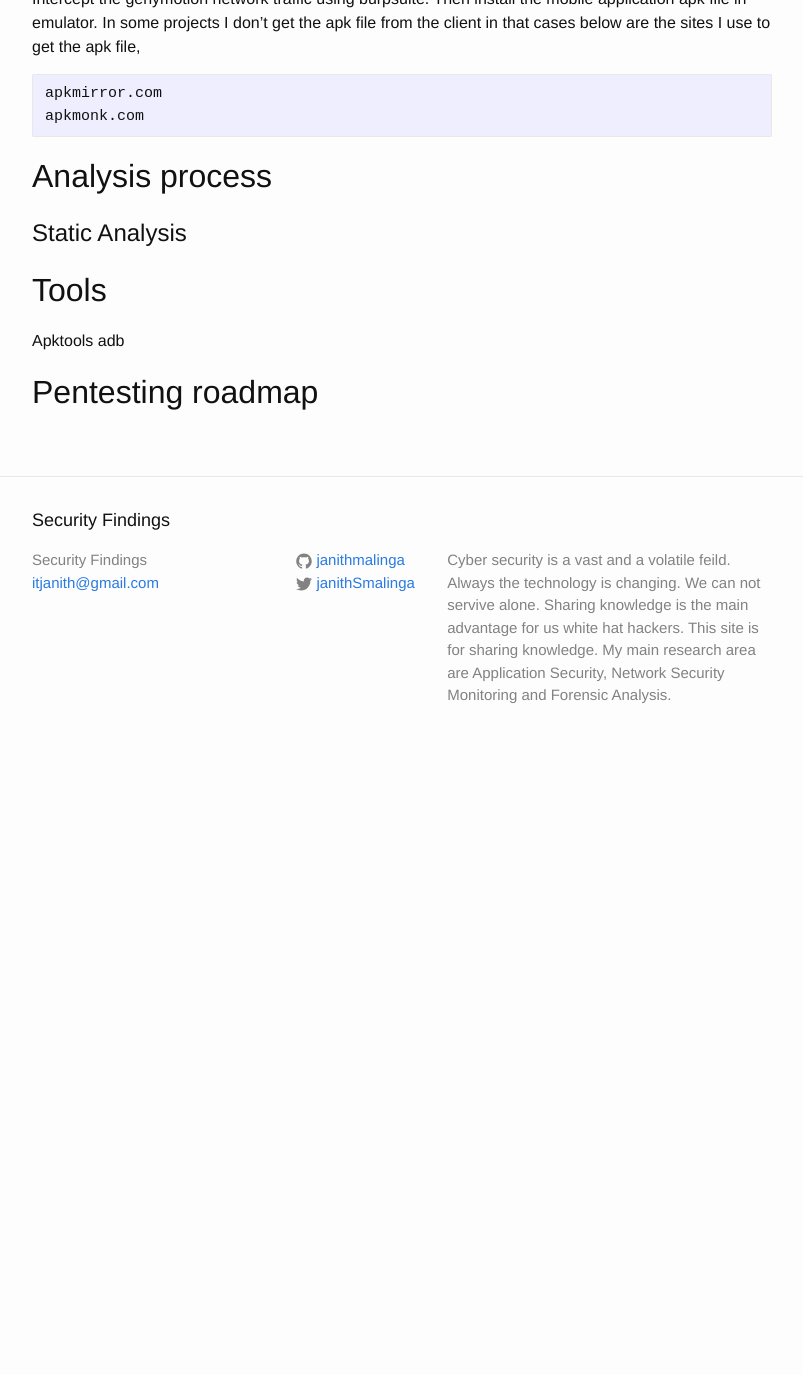
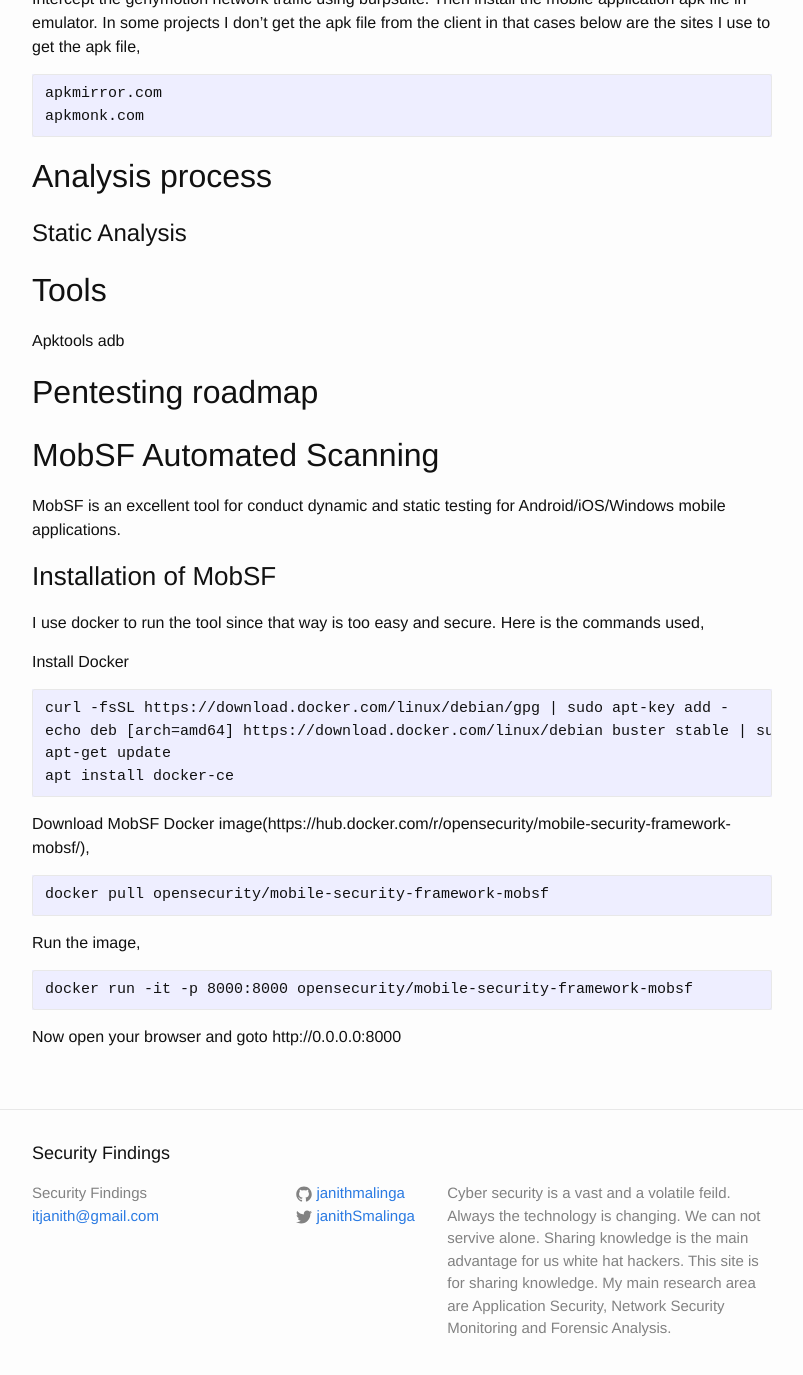
Before and after one commit to janithmalinga/janithmalinga.github.io, a Jekyll site: the page built from _posts/2020-01-30-android-mobile-application-pentesting-guide.md, in a window 1280 px wide and 1400 px high, scrolled down 723 px. Shown: the top 1375 px of the window, without its empty margins (238-1041 px from the left). Built offline with Jekyll 4.4.1, drawn with Linux system fonts in a browser that asks for light colours; before the commit the page ends 1490 px from its top, so only the background shows below that.

Commit message:
Update 2020-01-30-android-mobile-application-pentesting-guide.md

````diff
--- a/_posts/2020-01-30-android-mobile-application-pentesting-guide.md
+++ b/_posts/2020-01-30-android-mobile-application-pentesting-guide.md
@@ -36,3 +36,30 @@
 adb
 
 ## Pentesting roadmap
+
+
+## MobSF Automated Scanning
+
+MobSF is an excellent tool for conduct dynamic and static testing for Android/iOS/Windows mobile applications.
+
+### Installation of MobSF
+
+I use docker to run the tool since that way is too easy and secure. Here is the commands used,
+
+Install Docker
+```
+curl -fsSL https://download.docker.com/linux/debian/gpg | sudo apt-key add -
+echo deb [arch=amd64] https://download.docker.com/linux/debian buster stable | sudo tee /etc/apt/sources.list.d/docker.list
+apt-get update
+apt install docker-ce
+```
+
+Download MobSF Docker image(https://hub.docker.com/r/opensecurity/mobile-security-framework-mobsf/),
+```
+docker pull opensecurity/mobile-security-framework-mobsf
+```
+Run the image,
+```
+docker run -it -p 8000:8000 opensecurity/mobile-security-framework-mobsf
+```
+Now open your browser and goto http://0.0.0.0:8000
````
